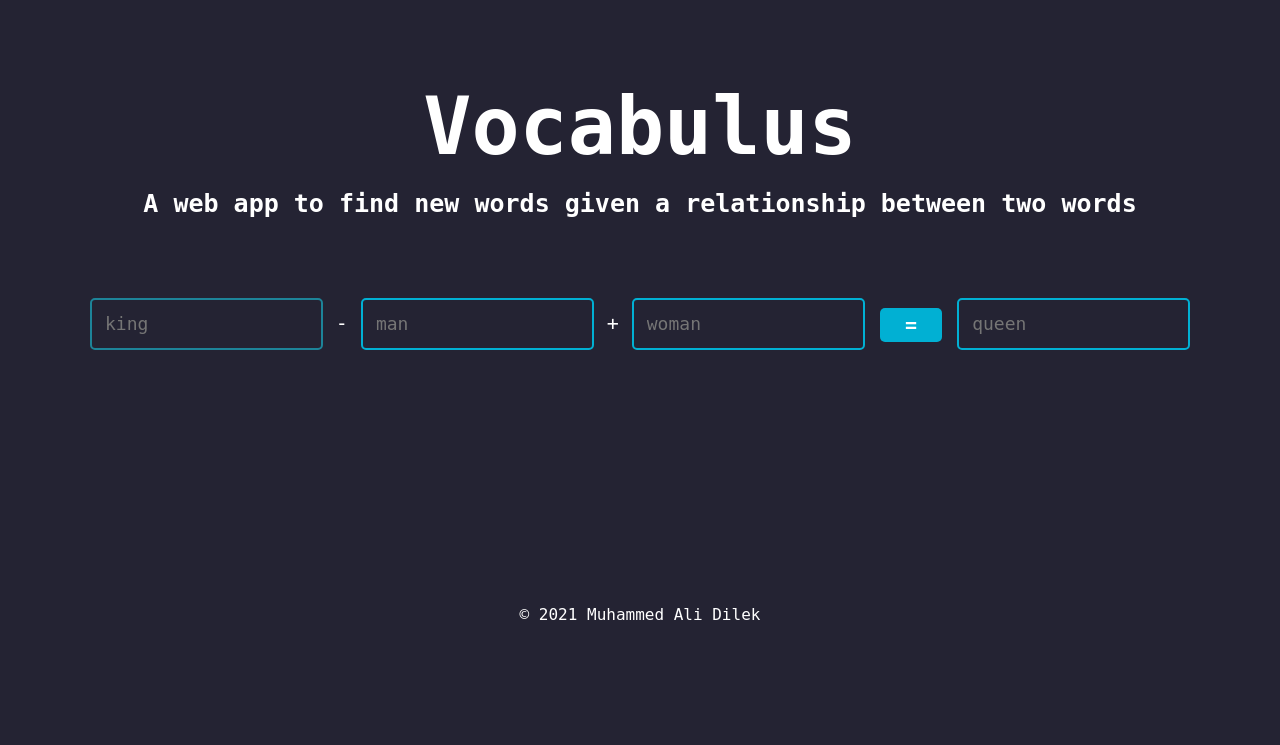
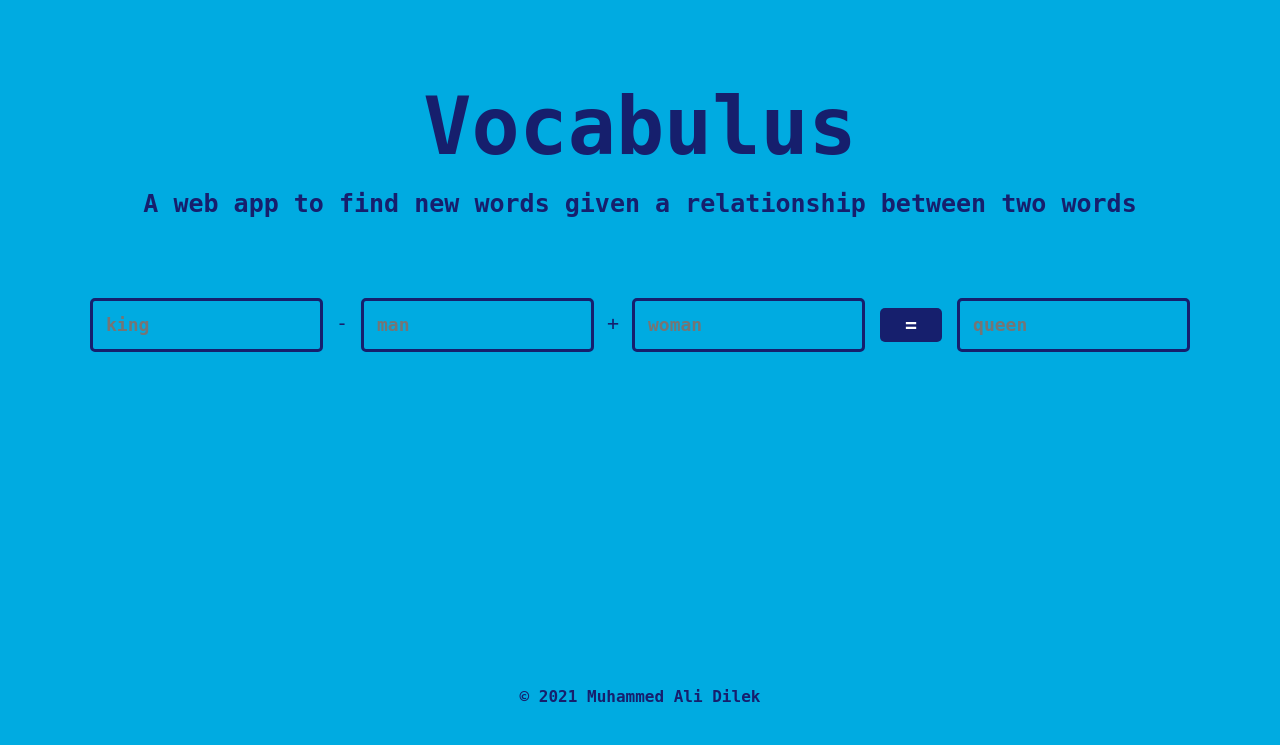
Before and after one commit to xemeds/vocabulus, a Flask app: page / in a window 1280 px wide. Shown: the top 745 px of the page. Run offline with Flask 2, Linux system fonts and the light colour scheme; parts of the project's set-up code (start-up, migrations or seed data) failed here and were passed over.

Commit message:
Changed the color palette

```diff
--- a/vocabulus/static/style.css
+++ b/vocabulus/static/style.css
@@ -1,3 +1,14 @@
+:root {
+  --color-bg: #00abe1;
+  --color-secondary: #161f6d;
+  --color-secondary-hover: #161f6d;
+  --color-font: #161f6d;
+  --color-font-secondary: #ffffff;
+  --color-error: #161f6d;
+  --color-success: #161f6d;
+}
+
+
 * {
   margin: 0;
   padding: 0;
@@ -6,12 +17,12 @@
 }
 
 body {
-  background: #242333;
+  background: var(--color-bg);
 }
 
 .title {
   text-align: center;
-  color: white;
+  color: var(--color-font);
   margin: 10vh auto 0 auto;
 }
 
@@ -40,12 +51,13 @@ body {
 }
 
 .word-input {
-  color: white;
+  color: var(--color-font);
+  font-weight: bold;
   font-size: 18px;
   border-radius: 5px;
   line-height: 22px;
   background-color: transparent;
-  border: 2px solid #01b0d3;
+  border: 3px solid var(--color-secondary);
   transition: all 0.3s;
   padding: 13px;
   margin-bottom: 15px;
@@ -55,11 +67,11 @@ body {
 }
 
 .word-input:focus {
-  border: 2px solid #1d8499;
+  border: 3px dashed var(--color-secondary-hover);
 }
 
 .word-inputs p {
-  color: white;
+  color: var(--color-font);
   padding: 13px;
   font-size: 20px;
 }
@@ -67,11 +79,11 @@ body {
 .button {
   width: 30%;
   height: 100%;
-  background: #01b0d3;
+  background: var(--color-secondary);
   border-radius: 5px;
   border: 0;
   cursor: pointer;
-  color: white;
+  color: var(--color-font-secondary);
   font-size: 20px;
   padding-top: 5px;
   padding-bottom: 5px;
@@ -83,11 +95,11 @@ body {
 }
 
 .button:hover {
-  background: #1d8499;
+  background: var(--color-secondary-hover);
 }
 
 .form-errors {
-  background: #01b0d3;
+  background: var(--color-error);
   border-radius: 5px;
   text-align: center;
   margin-top: 15px;
@@ -95,12 +107,12 @@ body {
 }
 
 .form-errors h4 {
-  color: #ffffff;
+  color: var(--color-font-secondary);
   margin-bottom: 5px;
 }
 
 .error {
-  color: #ffffff;
+  color: var(--color-font);
   text-align: center;
   margin-top: 250px;
 }
@@ -114,9 +126,10 @@ body {
 }
 
 footer {
-  color: #ffffff;
+  color: var(--color-font);
+  font-weight: bold;
   text-align: center;
-  margin: 30vh 0 5vh 0;
+  margin: 40vh 0 5vh 0;
 }
 
 @media all and (max-width: 800px) {
--- a/vocabulus/templates/index.html
+++ b/vocabulus/templates/index.html
@@ -9,11 +9,11 @@
 	<form method="POST" action="" class="word-form">
 		<div class="word-inputs">
 			{{ form.hidden_tag() }}
-			{{ form.relation_word1(placeholder="king", autofocus=true, class="word-input") }}
+			{{ form.relation_word1(placeholder="king", class="word-input") }}
 			<p>-</p>
-			{{ form.relation_word2(placeholder="man", autofocus=true, class="word-input") }}
+			{{ form.relation_word2(placeholder="man", class="word-input") }}
 			<p>+</p>
-			{{ form.target_word(placeholder="woman", autofocus=true, class="word-input") }}
+			{{ form.target_word(placeholder="woman", class="word-input") }}
 			{{ form.submit(class="button") }}
 			<input placeholder="queen" value="{{ output_word }}" readonly class="word-input">
 		</div>
```
